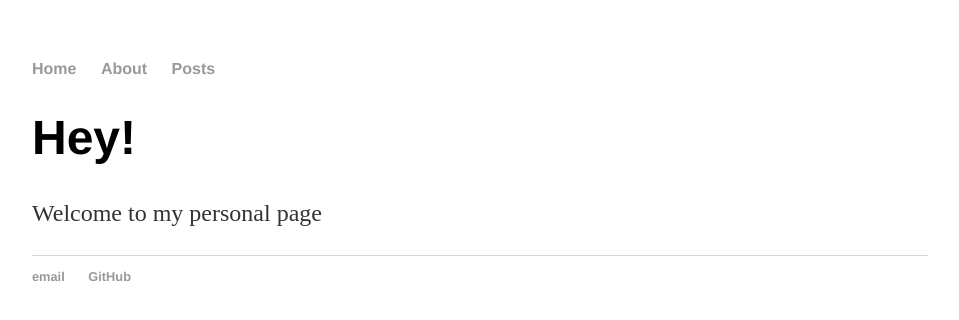
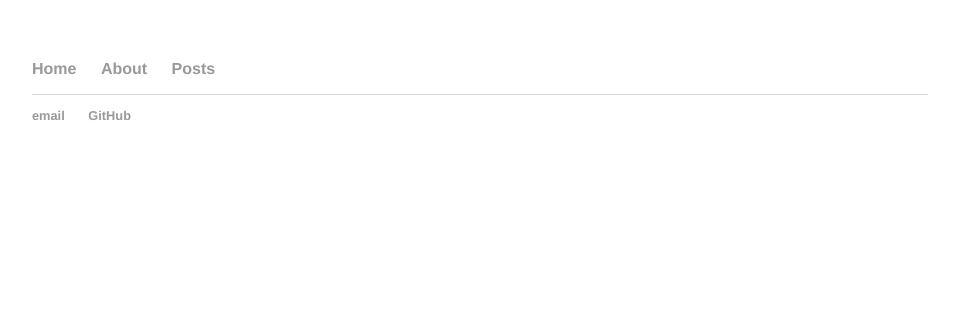
Before and after one commit to aayushagarwal25/aayushagarwal25.github.io, a Jekyll site: the page built from index.html, in a window 1280 px wide. Shown: the top 320 px of the page, without its empty margins (160-1119 px from the left). Built offline with Jekyll 4.4.1, drawn with Linux system fonts in a browser that asks for light colours.

Commit message:
Update index.html

```diff
--- a/index.html
+++ b/index.html
@@ -1,8 +1,11 @@
 ---
 layout: default
+---
+<!-- ---
+layout: default
 title: Aayush Agarwal
----
-<div class="blurb">
+--- -->
+<!-- <div class="blurb">
 	<h1>Hey!</h1>
 	<p>Welcome to my personal page</p>
 </div><!-- /.blurb -->
```
